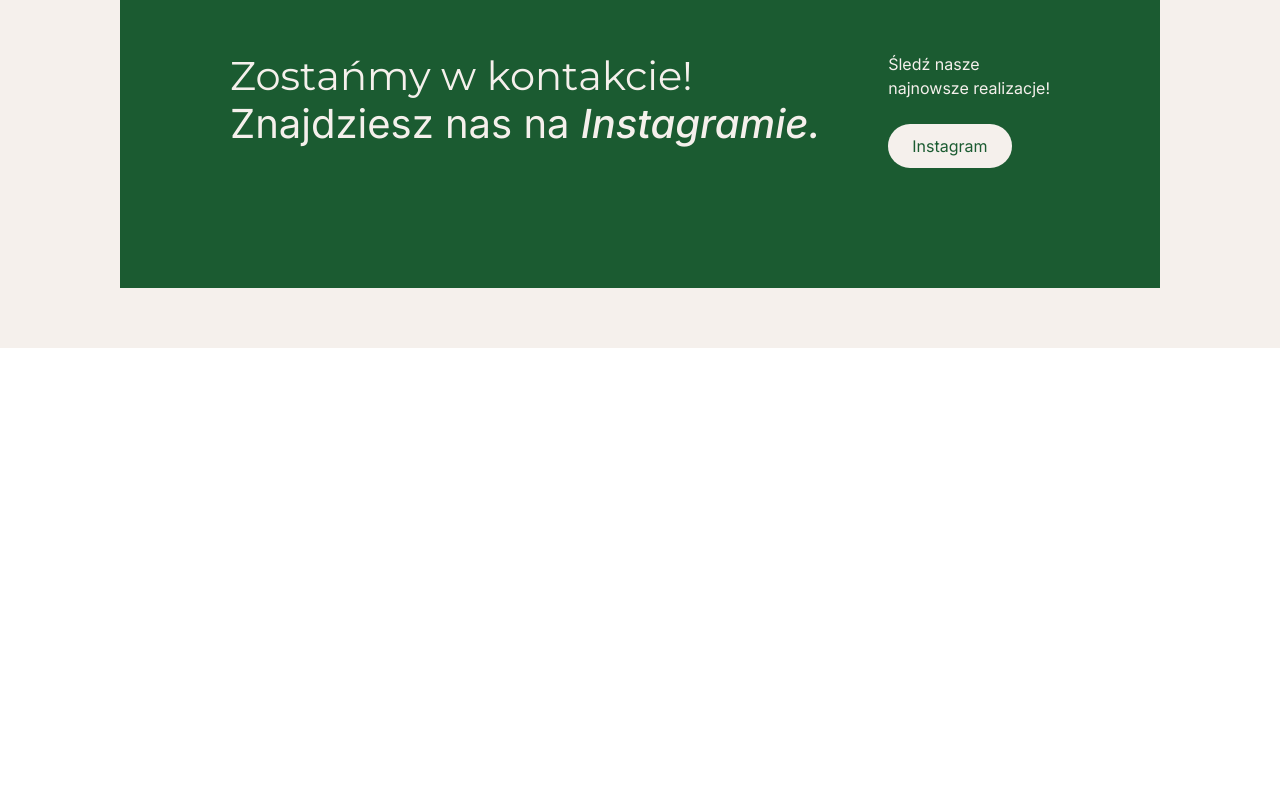
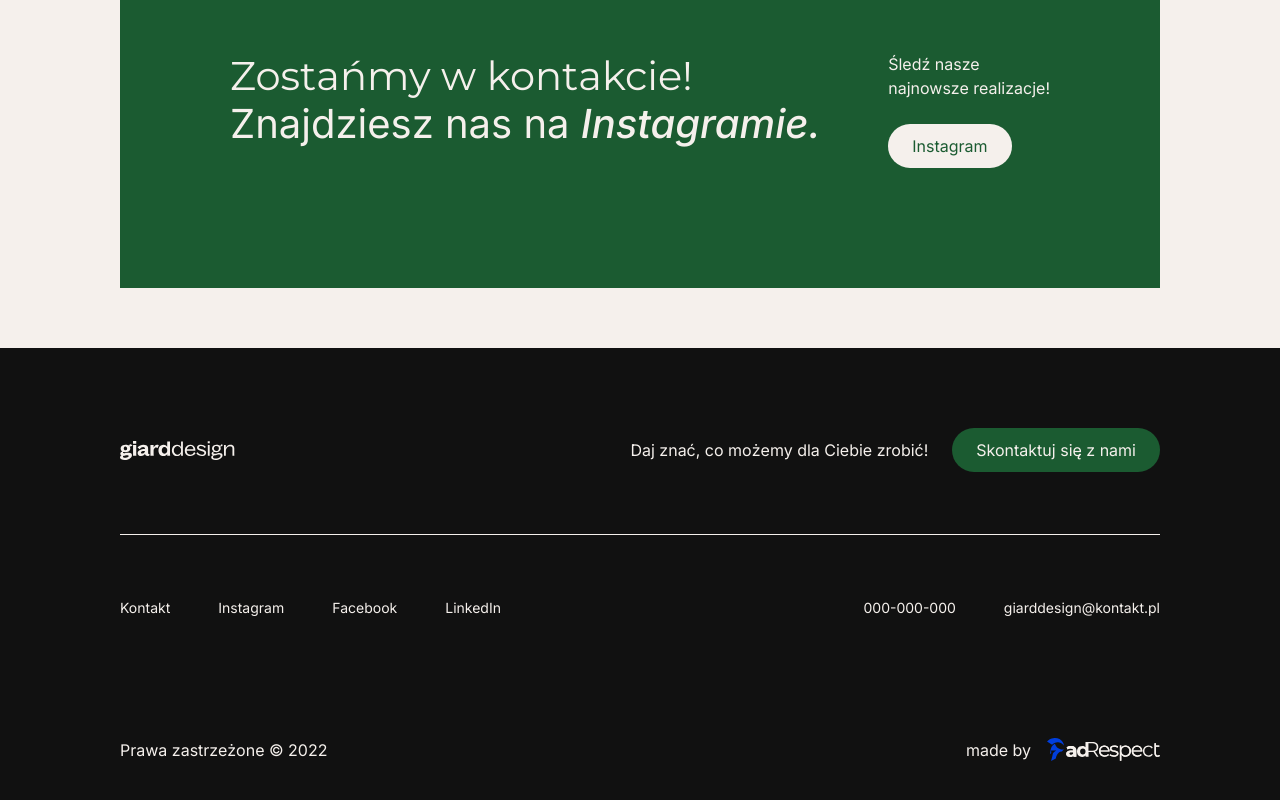
Before and after one commit to INJOKER11/adRespect-Test, a website built with Vite: page index.html in a window 1280 px wide. Shown: the part 2643-3443 px from the top of the page. Before the commit the page ends 2991 px from the top, so only its background shows below. Built offline with nearby package versions, Linux system fonts and the light colour scheme.

Commit message:
feat: add footer

```diff
--- a/index.html
+++ b/index.html
@@ -323,7 +323,61 @@
       </section>
     </main>
 
-    <footer></footer>
+    <footer class="bg-black py-20">
+      <div class="mx-auto w-full max-w-260">
+        <div class="flex flex-col gap-30">
+          <div class="flex flex-col gap-15.5">
+            <div class="flex items-center justify-between">
+              <a href="/">
+                <img src="./src/assets/logo_white.svg" alt="Giard design" />
+              </a>
+              <div class="flex items-center gap-6 font-normal">
+                <p class="text-grey">Daj znać, co możemy dla Ciebie zrobić!</p>
+                <button
+                  class="text-grey bg-primary w-fit cursor-pointer rounded-full px-6 py-2.5"
+                >
+                  Skontaktuj się z nami
+                </button>
+              </div>
+            </div>
+            <div class="bg-grey h-px w-full"></div>
+            <div class="text-grey flex justify-between text-[14px] font-normal">
+              <nav>
+                <ul class="flex gap-12">
+                  <li>
+                    <a>Kontakt</a>
+                  </li>
+                  <li>
+                    <a>Instagram</a>
+                  </li>
+                  <li>
+                    <a>Facebook</a>
+                  </li>
+                  <li>
+                    <a>LinkedIn</a>
+                  </li>
+                </ul>
+              </nav>
+              <div class="flex gap-12">
+                <p>000-000-000</p>
+                <a href="#">giarddesign@kontakt.pl</a>
+              </div>
+            </div>
+          </div>
+          <div class="text-grey flex items-center justify-between font-normal">
+            <p>Prawa zastrzeżone © 2022</p>
+            <div class="flex gap-4">
+              <p>made by</p>
+              <img
+                class="h-5.75 w-28.25"
+                src="./src/assets/adrespect_logo.svg"
+                alt="Ad Respect"
+              />
+            </div>
+          </div>
+        </div>
+      </div>
+    </footer>
 
     <script type="module" src="/src/main.js"></script>
   </body>
```
Also changed, not shown: src/assets/adrespect_logo.svg (added), src/assets/logo_white.svg (added).
